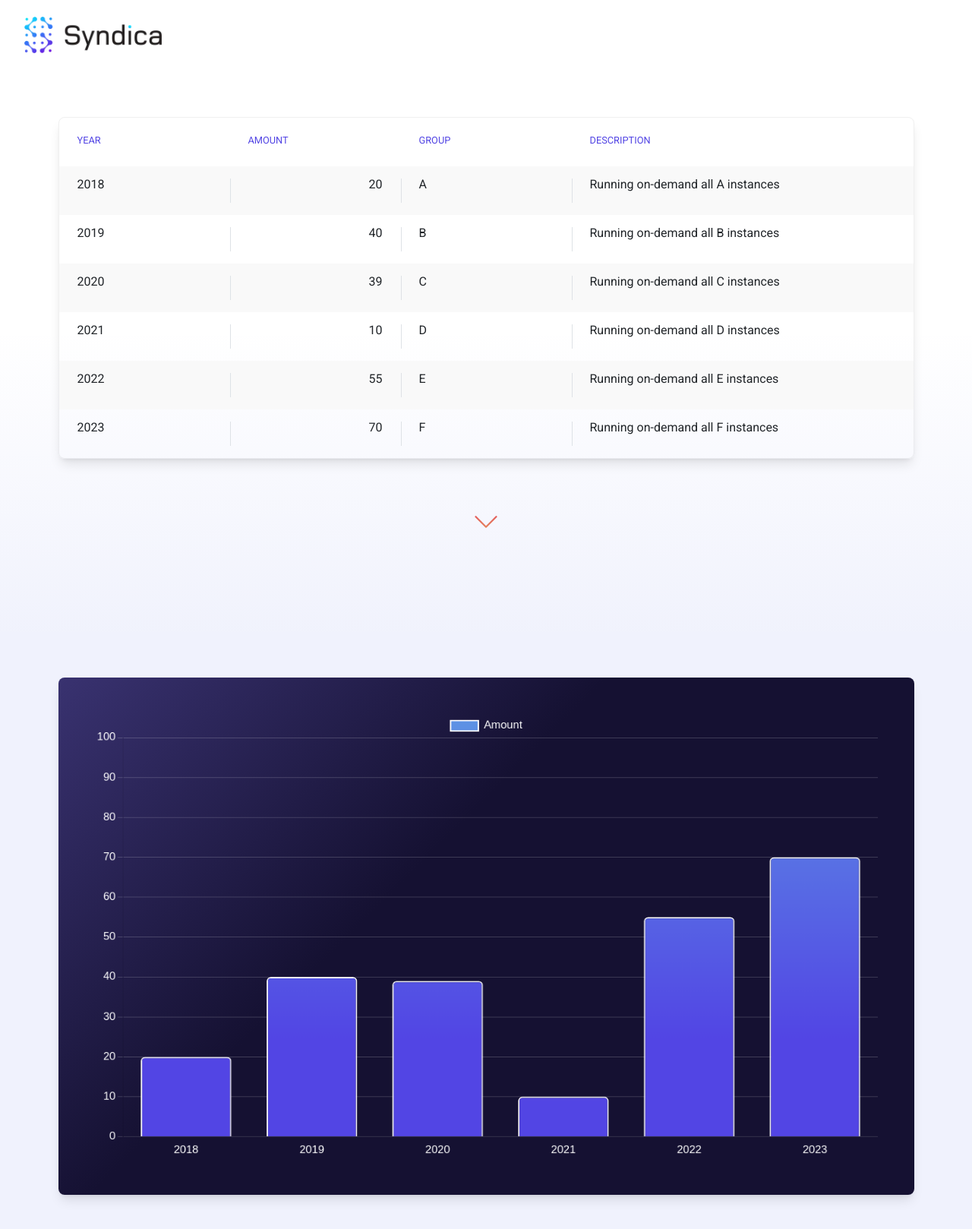
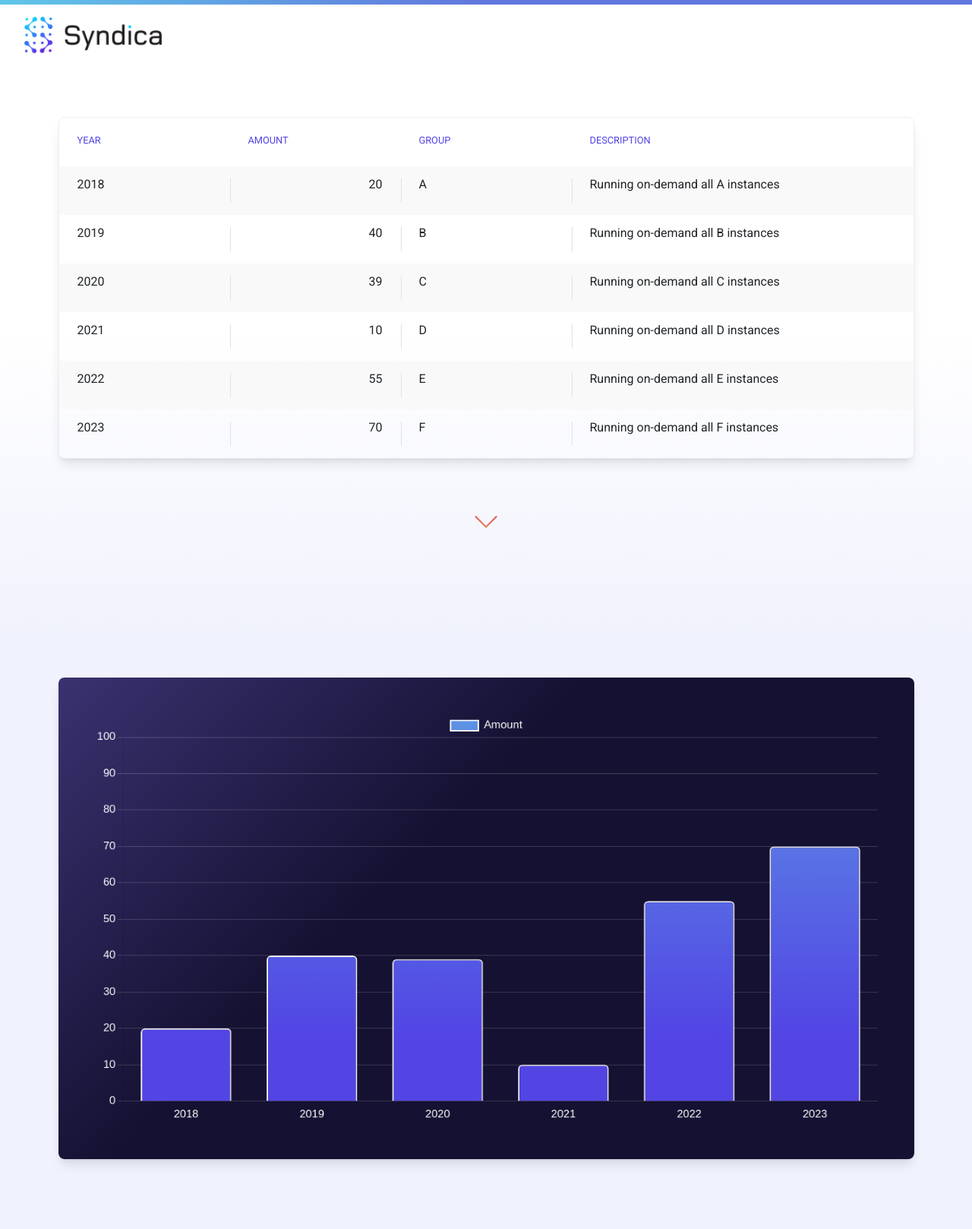
Before and after one commit to dutchers/syndica-design, a Next.js app: page / in a window 1280 px wide. Shown: the top 1618 px of the page at 76% size. Built offline with nearby package versions, Linux system fonts and the light colour scheme.

Commit message:
fix canvas aspect ratio

```diff
--- a/src/styles/Home.module.css
+++ b/src/styles/Home.module.css
@@ -16,7 +16,7 @@
   position: relative;
 }
 
-.main:before {
+.header:before {
   content: '';
   position: absolute;
   top: 0;
--- a/src/styles/globals.css
+++ b/src/styles/globals.css
@@ -92,4 +92,6 @@ canvas {
   box-shadow: 0 10px 15px -3px rgb(0 0 0 / 0.1), 0 4px 6px -4px rgb(0 0 0 / 0.1);
   border-radius: 8px;
   padding: 48px;
+  max-width: 1127px;
+  max-height: 634px;
 }
```
